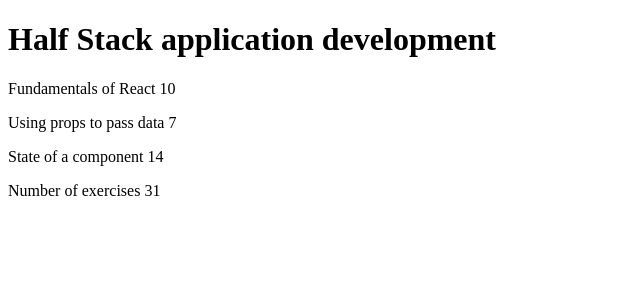
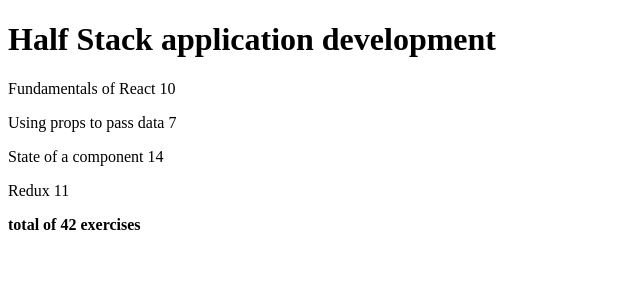
Before and after one commit to sahilbutola08/Submisions---Fullstack, a React (Create React App) app: page / in a window 1280 px wide. Shown: the top 300 px of the page, without its empty margins (0-640 px from the left). Built offline with nearby package versions, Linux system fonts and the light colour scheme.

Commit message:
exercise 2.2

```diff
--- a/src/App.js
+++ b/src/App.js
@@ -20,6 +20,11 @@
         name: 'State of a component',
         exercises: 14,
         id: 3
+      },
+      {
+        name: 'Redux',
+        exercises: 11,
+        id: 4
       }
     ]
   }
--- a/src/components/Total.js
+++ b/src/components/Total.js
@@ -1,11 +1,11 @@
 
 const Total = ({parts}) => {
     return (
-        <p>
-            Number of exercises {parts.reduce((prev, part) => {
+        <b>
+            total of {parts.reduce((prev, part) => {
                 return prev += part.exercises
-            }, 0)}
-        </p>
+            }, 0)} exercises
+        </b>
     )
 }
 
```
